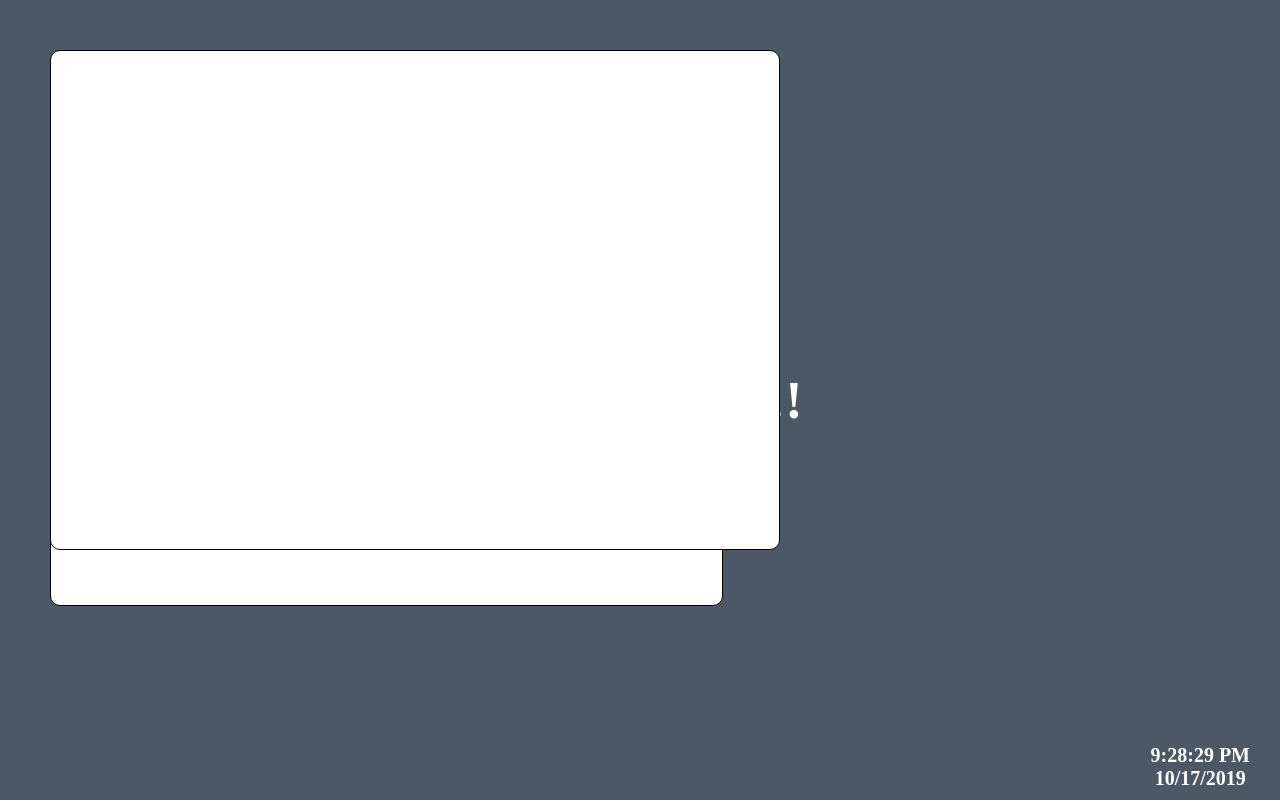
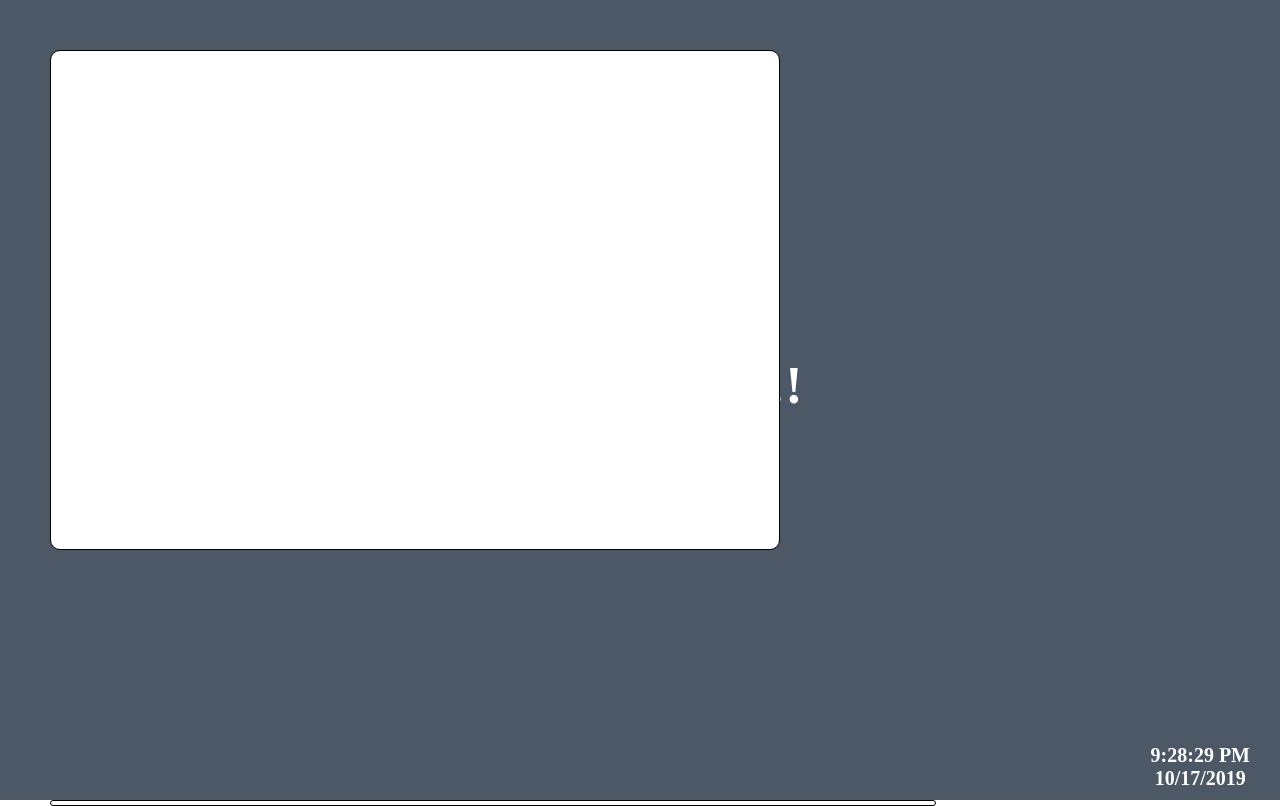
Before and after one commit to lebedev-nikita/Messenger, a React (Create React App) app: page / in a window 1280 px wide. Built offline with nearby package versions, Linux system fonts and the light colour scheme.

Commit message:
СКРОЛЛ

```diff
--- a/src/js/InputField.js
+++ b/src/js/InputField.js
@@ -11,11 +11,13 @@ class InputField extends React.Component
   	this.handleInput = this.handleInput.bind(this);
   	this.handlePress = this.handlePress.bind(this);
     this.mesege = new Array();
+    this.mesege_view=new Array();
   	}
 
 
   	handleInput(event){
   		  this.setState({text_mes : event.target.value})
+        this.setState({text : event.target.value})
   	}
 
   	handlePress(event){
@@ -27,12 +29,12 @@ class InputField extends React.Component
   	}
 
     render(){
-    	const tt= this.mesege.map( (v) =><h1> {v} </h1>); ///
+    	const tt= this.mesege.map( (v) => <p className="messege"> {v} </p>   ); ///
     	return(
-    		<header>
+    		<div className="block">
           <div>
-    			    <textarea type="text"
-                  value={this.state.text}
+    			    <textarea
+                type="text"
                 onKeyDown={this.handlePress}
                 onChange={this.handleInput}
                 wrap="soft"
@@ -41,8 +43,9 @@ class InputField extends React.Component
     		  </div>
           <div className="textField">
             {tt}
-          </div>
-    	  </header>///
+          </div>///
+
+    	  </div>///
       );
       this.map.clear();
     }
--- a/src/js/css/InputField.css
+++ b/src/js/css/InputField.css
@@ -1,4 +1,10 @@
 .InputField{
+	top: 800px;
+	bottom: 50px;
+	left: 50px;
+	right: 200px;
+	max-width: 700px;
+	min-width: 880px;
 
 	background: white;
 	position: absolute;
@@ -6,12 +12,6 @@
 	outline: none;
 	resize: none;
 	overflow-y: hidden ;
-	left:   50px;
-	/*bottom: 30px;
-	right: 500px;*/
-	top: 500px;
-	width:  667px;
-	height: 100px;
 	border: 1px solid#000;
 	border-radius: 10px;
 	font-size: 20px;
@@ -29,7 +29,7 @@
 	border-radius: 10px;
 	/*height: 400px;
 	width: 667px;*/
-	color: green;
+	color: black;
 	background: white;
 	position: absolute;;
 	top: 50px;
@@ -38,6 +38,18 @@
 	left: 50px;
 	outline: none;
 	resize: none;
-	font-size: 10px;
+	font-size: 15px;
 	font-stretch:ultra-condensed;
+	overflow-y: auto;
 }
+
+.messege{
+	border: 0px solid#000;
+	font-size: 23px;
+	text-align:left;
+	word-break: break-all;
+	margin: 3%;
+	margin-top: 1%;
+
+
+}
```
Lines whose indentation alone changed are shown as unchanged.
